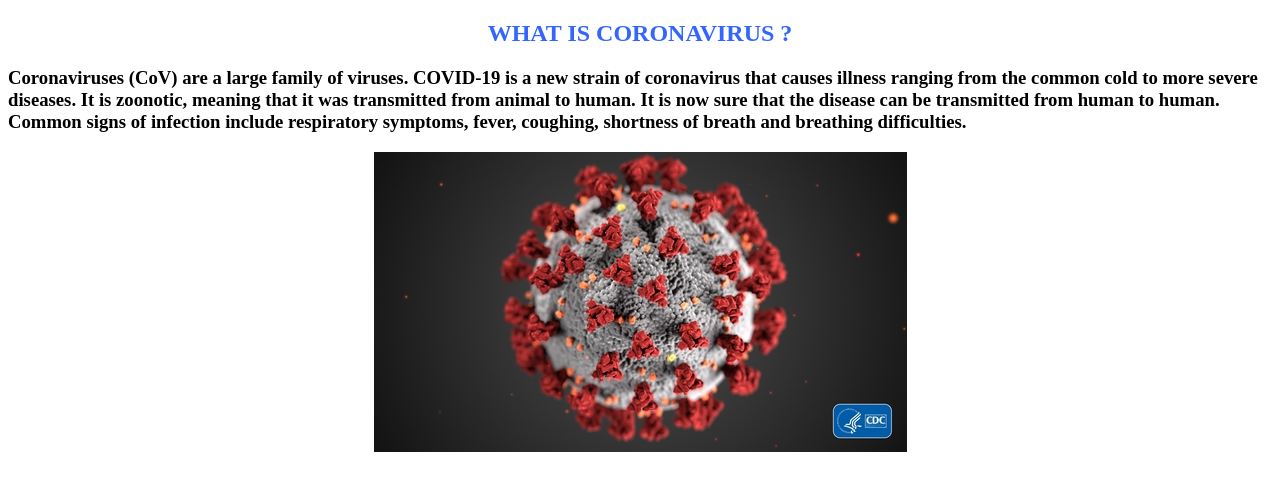
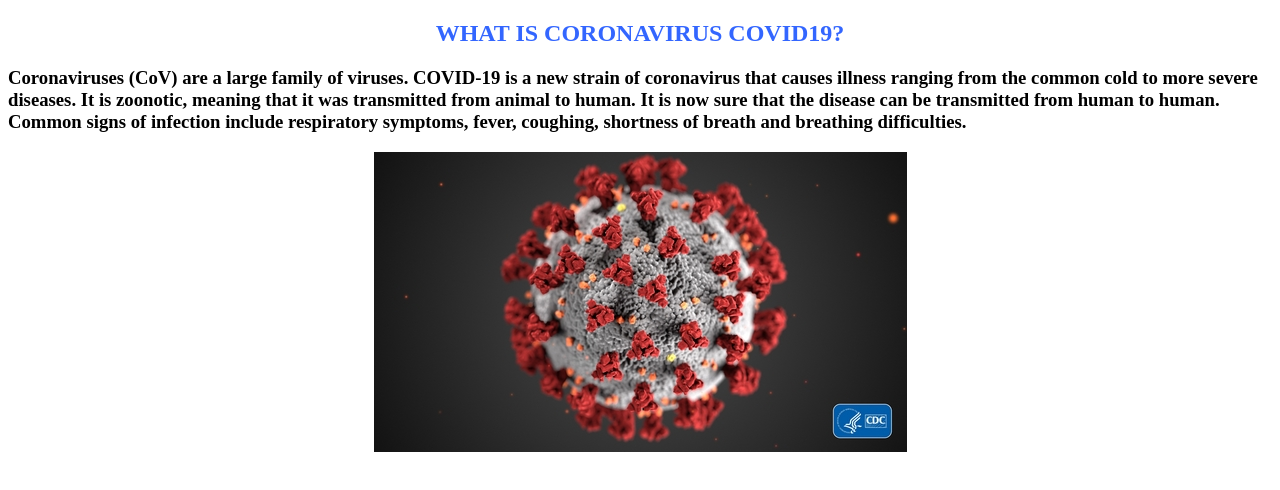
Before and after one commit to zirax007/corona, a plain HTML site: page index.html in a window 1280 px wide. Drawn offline with Linux system fonts and the light colour scheme.

Commit message:
modification du titre dans le git

```diff
--- a/index.html
+++ b/index.html
@@ -11,7 +11,7 @@
     <body>
 
         <div class="header">
-             <h2>WHAT IS CORONAVIRUS ?</h2>
+             <h2>WHAT IS CORONAVIRUS COVID19?</h2>
         </div>
 
            <div class="parag1">
```
